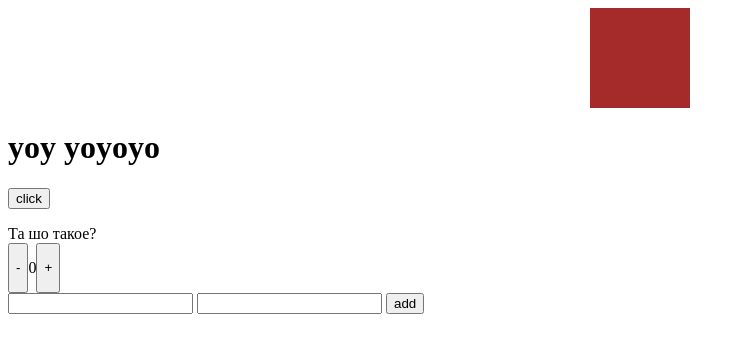
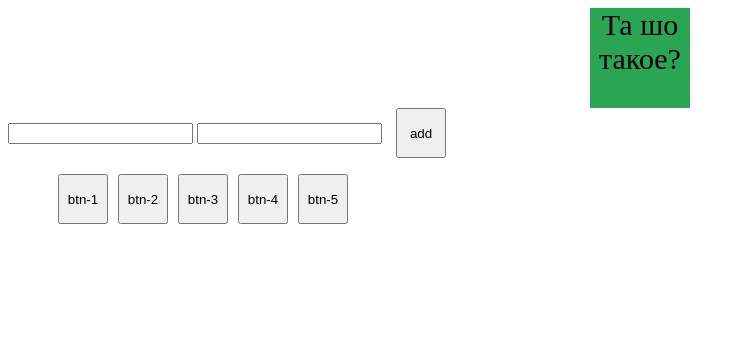
Before and after one commit to EugeneKravec/Core37, a plain HTML site: page index.html in a window 1280 px wide. Shown: the whole page, without its empty margins (0-745 px from the left). Drawn offline with Linux system fonts and the light colour scheme.

Commit message:
propagation starts

```diff
--- a/index.html
+++ b/index.html
@@ -10,27 +10,39 @@
 </head>
 
 <body>
-    <div class="div"></div>
+    <!-- <div class="div"></div> -->
     <!-- <input type="text" name="" id="">
     <input type="text" name="" id=""> -->
-    <h1 id="title" class="main-class" data-name="data-title">
+    <!-- <h1 id="title" class="main-class" data-name="data-title">
         yoy <span>yoyoyo</span>
-    </h1>
-    <button class="" type="button" data-type="" style="">click</button>
-    <ul id="gallery"></ul>
-    <div>Та шо такое?</div>
-    <div style="display: flex;">
+    </h1> -->
+    <!-- <button class="" type="button" data-type="" style="">click</button> -->
+    <!-- <ul id="gallery"></ul> -->
+    <div class="fraze">Та шо такое?</div>
+    <!-- <div style="display: flex;">
         <button id="dec">-</button>
         <p id="count">0</p>
         <button id="inc">+</button>
-    </div>
+    </div> -->
     <form class="form">
         <input type="text" name="firstInput">
         <input type="text" name="secondInput">
         <button type="submit">add</button>
     </form>
-    <!-- <p class="div">Lorem ipsum dolor sit amet consectetur adipisicing elit. Facere corporis nulla deserunt commodi eligendi animi
-        sequi quod omnis necessitatibus, officiis quaerat tempore neque libero. Exercitationem quae voluptates
+
+    <div class="propagation">
+        <article id="article-prop">
+            <ul id="article-list" style="display: flex;">
+                <li><button>btn-1</button></li>
+                <li><button>btn-2</button></li>
+                <li><button>btn-3</button></li>
+                <li><button>btn-4</button></li>
+                <li><button>btn-5</button></li>
+            </ul>
+        </articl>
+    </div>
+    <!-- p class="div">Lorem ipsum dolor sit amet consectetur adipisicing elit. Facere corporis nulla deserunt commodi eligendi animi
+        squi quod omnis necessitatibus, officiis quaerat tempore neque libero. Exercitationem quae voluptates
         temporibus explicabo doloremque.</p>
     <p class="div">Lorem, ipsum dolor sit amet consectetur adipisicing elit. Non, quam distinctio quae hic nemo placeat, amet
         minima sapiente corrupti aliquam cupiditate velit quo reiciendis pariatur iste tempora voluptatem temporibus
--- a/index.js
+++ b/index.js
@@ -29,4 +29,5 @@
 // import './tasks/tasks.js';
 
 // import './js_DOM/DOM.js'
-import './js_DOM/addEvent.js'
+// import './js_DOM/addEvent.js'
+import './js_DOM/propagation.js'
--- /dev/null
+++ b/js_DOM/propagation.js
@@ -0,0 +1,20 @@
+const refs = {
+    propagation: document.querySelector('.propagation'),
+    articleProp: document.getElementById('article-prop'),
+    articleList: document.getElementById('article-list'),
+}
+
+const { propagation, articleProp, articleList } = refs
+
+// EVENT Propagation - распространение событий
+
+// Capture - погружение / затопление.
+// Target - цель - узел на котором произошло событие.
+// Bubbling - Всплытие - работаем с этим событием.
+
+window.addEventListener('click', (e) => {
+    console.log('window', e);
+})
+propagation.addEventListener('click', (e) => {
+    console.log('propagation', e);
+})
--- a/tasks/style.css
+++ b/tasks/style.css
@@ -9,9 +9,19 @@
   margin: 10px;
 } */
 
-.div {
+.fraze {
+  text-align: center;
+  font-size: 30px;
   width: 100px;
   height: 100px;
   margin: 0 auto;
-  background-color: brown;
+  background-color: rgb(42, 165, 83);
 }
+button {
+  width: 50px;
+  height: 50px;
+  margin-left: 10px;
+}
+ul#article-list {
+  list-style: none;
+}
```
